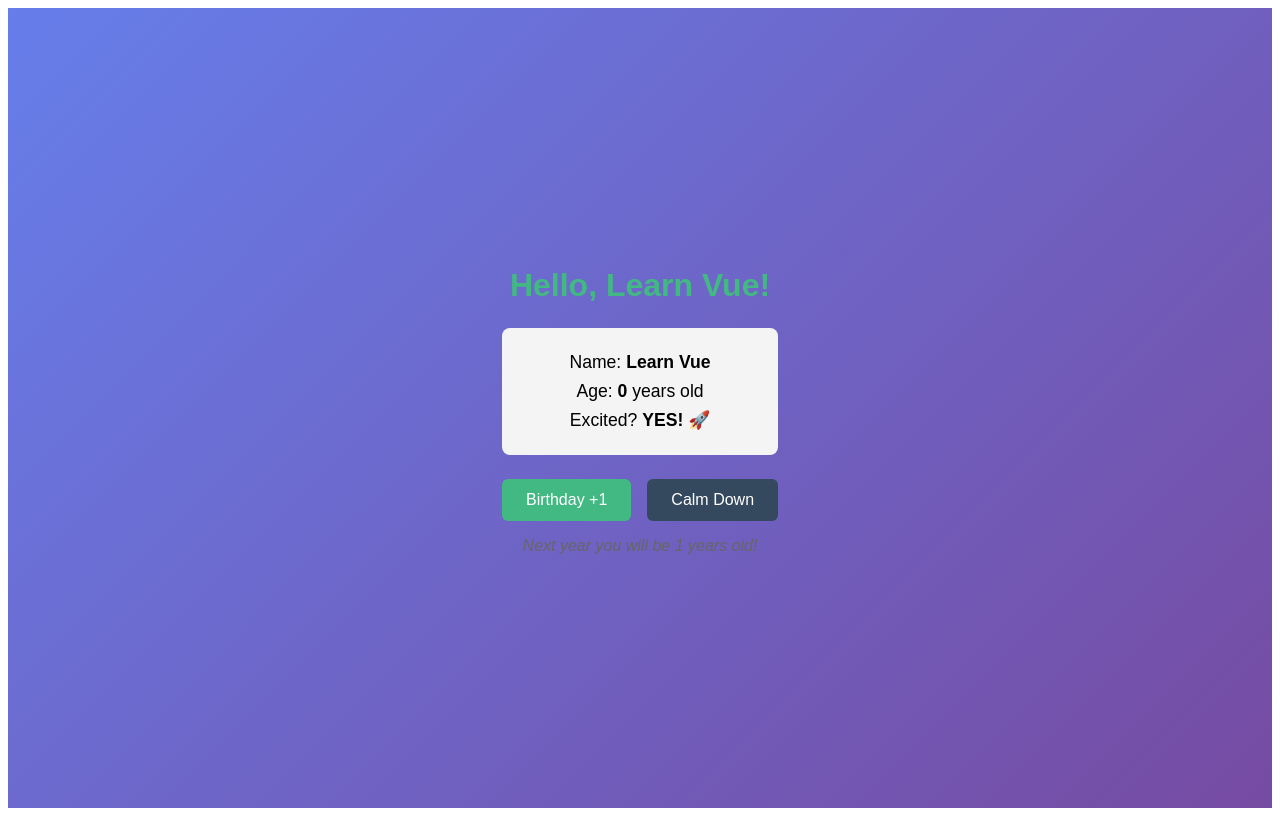
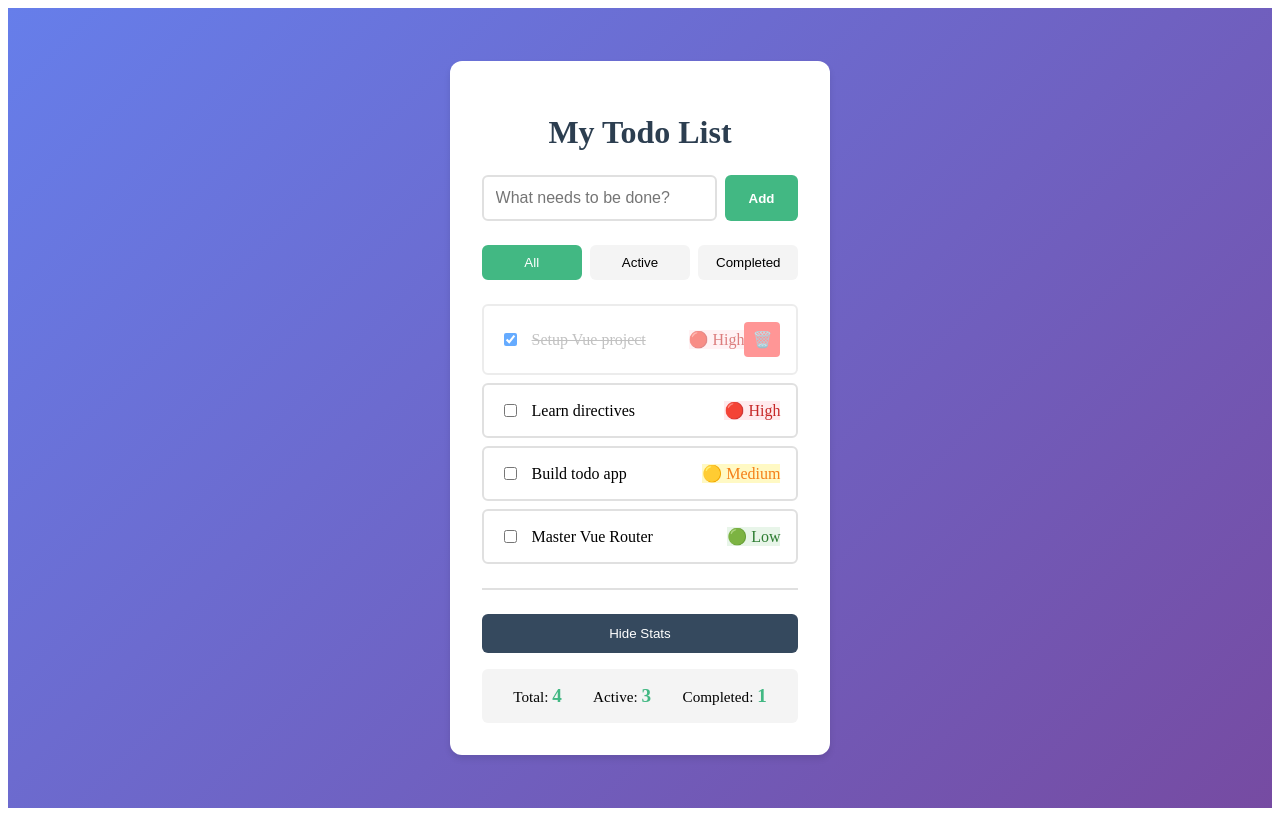
Before and after one commit to Rizz404/learn-vue, a Vue app: page / in a window 1280 px wide. Built offline with nearby package versions, Linux system fonts and the light colour scheme.

Commit message:
Modul 1 - Sesi 1.3 Directives Basics

```diff
--- a/src/App.vue
+++ b/src/App.vue
@@ -1,10 +1,11 @@
 <script setup lang="ts">
-import HelloWorld from './HelloWorld.vue'
+import TodoList from './components/TodoList.vue'
+// import HelloWorld from './HelloWorld.vue'
 </script>
 
 <template>
   <div id="app">
-    <HelloWorld />
+    <TodoList />
   </div>
 </template>
 
--- /dev/null
+++ b/src/components/TodoList.vue
@@ -0,0 +1,339 @@
+<script setup lang="ts">
+import { computed, ref } from 'vue'
+
+// * Anjay masih inget buat interface
+interface Todo {
+  id: number
+  text: string
+  isCompleted: boolean
+  priority: 'low' | 'medium' | 'high'
+}
+
+// * Statenya
+const todos = ref<Todo[]>([
+  { id: 1, text: 'Setup Vue project', isCompleted: true, priority: 'high' },
+  { id: 2, text: 'Learn directives', isCompleted: false, priority: 'high' },
+  { id: 3, text: 'Build todo app', isCompleted: false, priority: 'medium' },
+  { id: 4, text: 'Master Vue Router', isCompleted: false, priority: 'low' },
+])
+
+const newTodoText = ref('')
+const filter = ref<'all' | 'active' | 'completed'>('all')
+const showStats = ref(true)
+
+// * Methodnya
+const addTodo = () => {
+  if (newTodoText.value.trim()) {
+    todos.value.push({
+      id: Date.now(),
+      text: newTodoText.value,
+      isCompleted: false,
+      priority: 'medium',
+    })
+    newTodoText.value = ''
+  }
+}
+const toggleTodo = (id: number) => {
+  const todo = todos.value.find((t) => t.id === id)
+  if (todo) {
+    todo.isCompleted = !todo.isCompleted
+  }
+}
+
+const removeTodo = (id: number) => {
+  todos.value = todos.value.filter((t) => t.id !== id)
+}
+
+// * Computed value
+const filteredTodos = computed<Todo[]>(() => {
+  if (filter.value === 'active') {
+    return todos.value.filter((t) => !t.isCompleted)
+  } else if (filter.value === 'completed') {
+    return todos.value.filter((t) => t.isCompleted)
+  }
+
+  return todos.value
+})
+
+const completedCount = computed(() => todos.value.filter((t) => t.isCompleted).length)
+
+const activeCount = computed(() => todos.value.filter((t) => !t.isCompleted).length)
+</script>
+
+<template>
+  <div class="container">
+    <h1>My Todo List</h1>
+
+    <!-- * Input form -->
+    <div class="add-todo">
+      <input
+        type="text"
+        v-model="newTodoText"
+        @keyup.enter="addTodo"
+        placeholder="What needs to be done?"
+        class="todo-input"
+      />
+      <button @click="addTodo" class="btn-add">Add</button>
+    </div>
+
+    <div class="filters">
+      <button @click="filter = 'all'" :class="{ active: filter === 'all' }">All</button>
+      <button @click="filter = 'active'" :class="{ active: filter === 'active' }">Active</button>
+      <button @click="filter = 'completed'" :class="{ completed: filter === 'completed' }">
+        Completed
+      </button>
+    </div>
+
+    <!-- * Conditionals pas empty state -->
+    <div v-if="todos.length === 0" class="empty-state">
+      <p>No todos! Time to relax or add something new.</p>
+    </div>
+
+    <!-- * Conditionals pas ada todo -->
+    <div v-else>
+      <p v-if="filteredTodos.length === 0" class="no-result">No {{ filter }} todos found!</p>
+      <ul v-else class="todo-list">
+        <li
+          v-for="todo in filteredTodos"
+          :key="todo.id"
+          :class="{ completed: todo.isCompleted }"
+          class="todo-item"
+        >
+          <div class="todo-content">
+            <input type="checkbox" :checked="todo.isCompleted" @change="toggleTodo(todo.id)" />
+            <span class="todo-text">{{ todo.text }}</span>
+
+            <!-- * State priority -->
+            <span v-if="todo.priority === 'high'" class="badge-high">🔴 High</span>
+            <span v-else-if="todo.priority === 'medium'" class="badge-medium">🟡 Medium</span>
+            <span v-else class="badge-low"> 🟢 Low</span>
+          </div>
+
+          <button v-show="todo.isCompleted" @click="removeTodo(todo.id)" class="btn-delete">
+            🗑️
+          </button>
+        </li>
+      </ul>
+
+      <div class="stats-container">
+        <button @click="showStats = !showStats" class="btn-toggle-stats">
+          {{ showStats ? 'Hide Stats' : 'Show Stats' }}
+        </button>
+
+        <div v-show="showStats" class="stats">
+          <p>
+            Total: <strong>{{ todos.length }}</strong>
+          </p>
+          <p>
+            Active: <strong>{{ activeCount }}</strong>
+          </p>
+          <p>
+            Completed: <strong>{{ completedCount }}</strong>
+          </p>
+        </div>
+      </div>
+    </div>
+  </div>
+</template>
+
+<style scoped>
+.container {
+  max-width: 600px;
+  margin: 2rem auto;
+  padding: 2rem;
+  background: white;
+  border-radius: 12px;
+  box-shadow: 0 4px 6px rgba(0, 0, 0, 0.1);
+}
+
+h1 {
+  text-align: center;
+  color: #2c3e50;
+  margin-bottom: 1.5rem;
+}
+
+.add-todo {
+  display: flex;
+  gap: 0.5rem;
+  margin-bottom: 1.5rem;
+}
+
+.todo-input {
+  flex: 1;
+  padding: 0.75rem;
+  border: 2px solid #e0e0e0;
+  border-radius: 6px;
+  font-size: 1rem;
+}
+
+.todo-input:focus {
+  outline: none;
+  border-color: #42b883;
+}
+
+.btn-add {
+  padding: 0.75rem 1.5rem;
+  background: #42b883;
+  color: white;
+  border: none;
+  border-radius: 6px;
+  cursor: pointer;
+  font-weight: bold;
+}
+
+.btn-add:hover {
+  background: #38a073;
+}
+
+.filters {
+  display: flex;
+  gap: 0.5rem;
+  margin-bottom: 1.5rem;
+}
+
+.filters button {
+  flex: 1;
+  padding: 0.5rem;
+  background: #f4f4f4;
+  border: 2px solid transparent;
+  border-radius: 6px;
+  cursor: pointer;
+  transition: all 0.2s;
+}
+
+.filters button.active {
+  background: #42b883;
+  color: white;
+  border-color: #42b883;
+}
+
+.filters button:hover {
+  border-color: #42b883;
+}
+
+.empty-state,
+.no-results {
+  text-align: center;
+  padding: 2rem;
+  color: #999;
+  font-style: italic;
+}
+
+.todo-list {
+  list-style: none;
+  padding: 0;
+  margin: 0;
+}
+
+.todo-item {
+  display: flex;
+  align-items: center;
+  justify-content: space-between;
+  padding: 1rem;
+  border: 2px solid #e0e0e0;
+  border-radius: 6px;
+  margin-bottom: 0.5rem;
+  transition: all 0.2s;
+}
+
+.todo-item:hover {
+  border-color: #42b883;
+  background: #f9f9f9;
+}
+
+.todo-item.completed {
+  opacity: 0.6;
+}
+
+.todo-content {
+  display: flex;
+  align-items: center;
+  gap: 0.75rem;
+  flex: 1;
+}
+
+.todo-text {
+  flex: 1;
+  font-size: 1rem;
+}
+
+.todo-item.completed .todo-text {
+  text-decoration: line-through;
+  color: #999;
+}
+
+.badge {
+  padding: 0.25rem 0.5rem;
+  border-radius: 4px;
+  font-size: 0.75rem;
+  font-weight: bold;
+}
+
+.badge-high {
+  background: #ffebee;
+  color: #c62828;
+}
+
+.badge-medium {
+  background: #fff9c4;
+  color: #f57f17;
+}
+
+.badge-low {
+  background: #e8f5e9;
+  color: #2e7d32;
+}
+
+.btn-delete {
+  background: #ff5252;
+  color: white;
+  border: none;
+  padding: 0.5rem;
+  border-radius: 4px;
+  cursor: pointer;
+  font-size: 1rem;
+}
+
+.btn-delete:hover {
+  background: #ff1744;
+}
+
+.stats-container {
+  margin-top: 1.5rem;
+  padding-top: 1.5rem;
+  border-top: 2px solid #e0e0e0;
+}
+
+.btn-toggle-stats {
+  width: 100%;
+  padding: 0.75rem;
+  background: #35495e;
+  color: white;
+  border: none;
+  border-radius: 6px;
+  cursor: pointer;
+  margin-bottom: 1rem;
+}
+
+.btn-toggle-stats:hover {
+  background: #2c3e50;
+}
+
+.stats {
+  display: flex;
+  justify-content: space-around;
+  padding: 1rem;
+  background: #f4f4f4;
+  border-radius: 6px;
+}
+
+.stats p {
+  margin: 0;
+  font-size: 0.95rem;
+}
+
+.stats strong {
+  color: #42b883;
+  font-size: 1.2rem;
+}
+</style>
```
